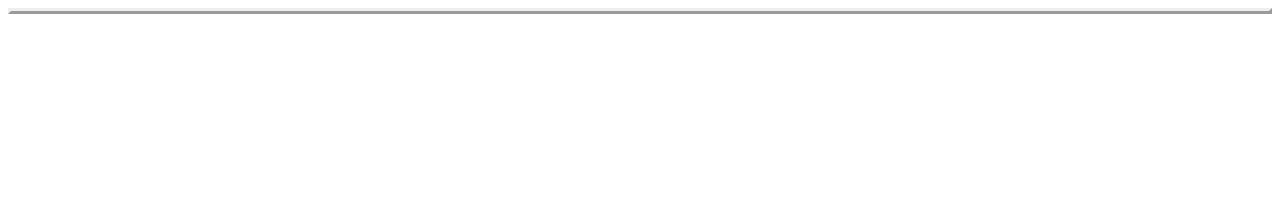
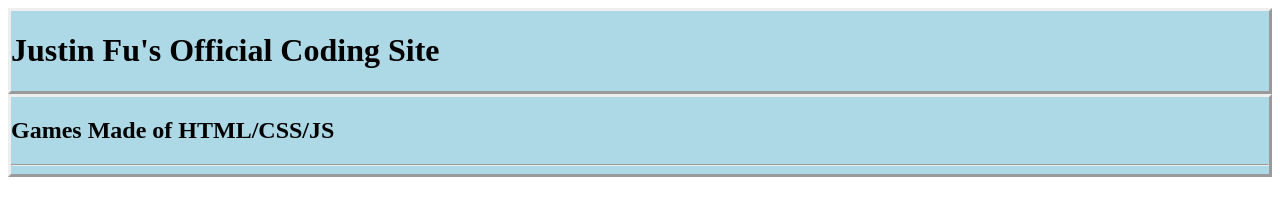
Before and after one commit to justin226/justin226.github.io.a, a plain HTML site: page index.html in a window 1280 px wide. Drawn offline with Linux system fonts and the light colour scheme.

Commit message:
Update index.html

```diff
--- a/index.html
+++ b/index.html
@@ -26,9 +26,14 @@
   </head>
   <body>
     <header>
-      <div>
-
+      <div width="200">
+        <h1>Justin Fu's Official Coding Site</h1>
       </div>
     </header>
+    <div class="section">
+      <h2>Games Made of HTML/CSS/JS</h2>
+      <hr>
+
+    </div>
   </body>
 </html>
```
